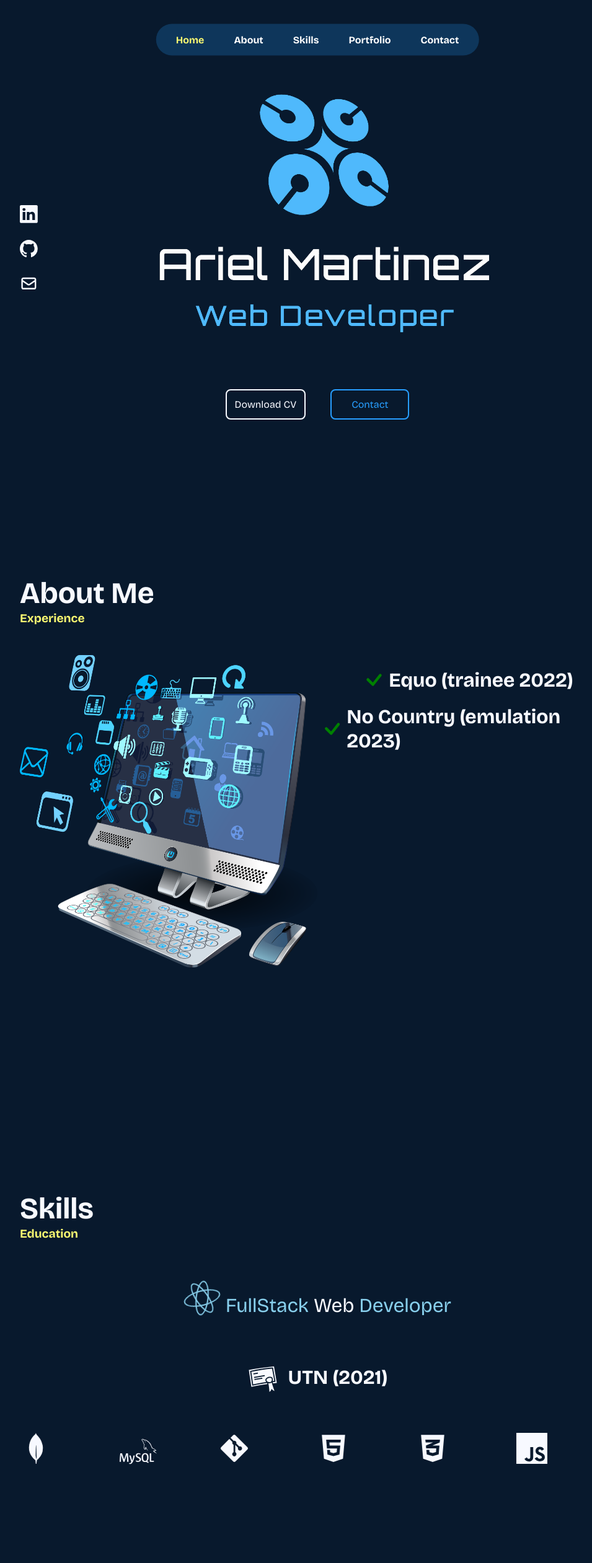
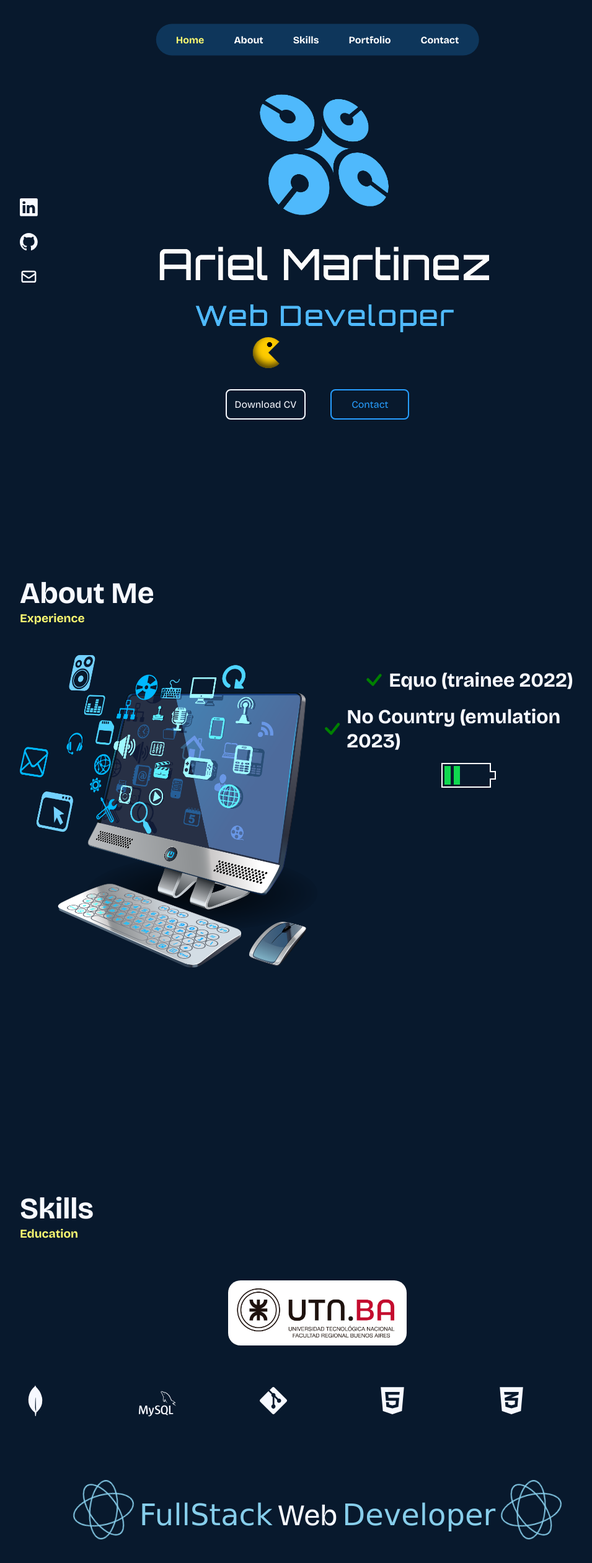
Before and after one commit to Arielstereo/Portfolio-React2023, a React (Vite) app: page / in a window 1280 px wide. Shown: the top 2522 px of the page at 62% size, without its empty margins (128-1083 px from the left). Built offline with nearby package versions, Linux system fonts and the light colour scheme.

Commit message:
add animations and image

```diff
--- a/src/components/about/About.jsx
+++ b/src/components/about/About.jsx
@@ -17,7 +17,11 @@ const About = () => {
               <BsCheck className="icon__li" />
               <h3>No Country (emulation 2023)</h3>
             </li>
+            <li>
+            <div className="loader_about"></div>
+            </li>
           </ul>
+
         </div>
       </div>
     </section>
--- a/src/components/about/about.css
+++ b/src/components/about/about.css
@@ -48,6 +48,38 @@ li {
 .about-img{
   width:50%;
   height: 90%;
+}
+
+.loader_about {
+  width: 80px;
+  height: 40px;
+  color: #10d84f;
+  border: 2px solid white;
+  border-right-color: transparent;
+  padding: 3px;
+  background:
+    repeating-linear-gradient(90deg,currentColor 0 10px,#0000 0 15px)
+    0/0% no-repeat content-box content-box;
+  position: relative;
+  animation: l5 2s infinite steps(6);
+}
+.loader_about::before {
+  content: "";
+  position: absolute;
+  top: -2px;
+  bottom: -2px;
+  left: 100%;
+  width: 10px;
+  background:
+    linear-gradient(
+        #0000   calc(50% - 7px),white 0 calc(50% - 5px),
+        #0000 0 calc(50% + 5px),white 0 calc(50% + 7px),#0000 0) left /100% 100%,
+    linear-gradient(white calc(50% - 5px),#0000        0 calc(50% + 5px),white 0) left /2px 100%,
+    linear-gradient(#0000        calc(50% - 5px),white 0 calc(50% + 5px),#0000        0) right/2px 100%;
+  background-repeat:no-repeat;
+}
+@keyframes l5 {
+    100% {background-size:120%}
 }
 
 
--- a/src/components/header/Header.jsx
+++ b/src/components/header/Header.jsx
@@ -11,11 +11,14 @@ const Header = () => {
         <motion.div
             initial={{ opacity: 0, scale: 0.5 }}
             animate={{ opacity: 1, scale: 1 }}
-            transition={{ ease: "easeOut", duration: 2 }}
+            transition={{ ease: "easeOut", duration: 5 }}
           className="img__container"
         >
           <img className="img" src={Dev} alt="Dev-img" />
         </motion.div>
+        <motion.div  initial={{ x: 0 }}
+        animate={{ x: 2000 }}
+        transition={{ ease: "easeOut", duration: 50 }} className="loader_pacman"></motion.div>
         <HeaderSocials />
         <HeaderBtn />
       </div>
--- a/src/components/header/HeaderBtn.jsx
+++ b/src/components/header/HeaderBtn.jsx
@@ -7,7 +7,7 @@ const HeaderBtn = () => {
       <motion.a
         initial={{ x: -500 }}
         animate={{ x: 0 }}
-        transition={{ ease: "easeOut", duration: 2 }}
+        transition={{ ease: "easeOut", duration: 3 }}
         whileHover={{
           scale: 1.2,
           textShadow: "0px 0px 8px rgb(255,255,255)",
@@ -22,7 +22,7 @@ const HeaderBtn = () => {
       <motion.a
         initial={{ x: 500 }}
         animate={{ x: 0 }}
-        transition={{ ease: "easeOut", duration: 2 }}
+        transition={{ ease: "easeOut", duration: 3 }}
         whileHover={{
           scale: 1.2,
           textShadow: "0px 0px 8px rgb(255,255,255)",
--- a/src/components/header/HeaderSocials.jsx
+++ b/src/components/header/HeaderSocials.jsx
@@ -8,7 +8,7 @@ const HeaderSocials = () => {
       <motion.a
         initial={{ x: -200 }}
         animate={{ x: 0 }}
-        transition={{ ease: "easeOut", duration: 2 }}
+        transition={{ ease: "easeOut", duration: 4 }}
         className="link__socials"
         href="https://www.linkedin.com/in/arielstereo/"
         target="_blank"
@@ -19,7 +19,7 @@ const HeaderSocials = () => {
       <motion.a
         initial={{ x: 200 }}
         animate={{ x: 0 }}
-        transition={{ ease: "easeOut", duration: 2 }}
+        transition={{ ease: "easeOut", duration: 4 }}
         className="link__socials"
         href="https://github.com/Arielstereo/"
         target="_blank"
@@ -30,7 +30,7 @@ const HeaderSocials = () => {
       <motion.a
         initial={{ y: 200 }}
         animate={{ y: 0 }}
-        transition={{ ease: "easeOut", duration: 2 }}
+        transition={{ ease: "easeOut", duration: 4 }}
         className="link__socials"
         href="mailto:arielstereo@msn.com"
       >
--- a/src/components/header/header.css
+++ b/src/components/header/header.css
@@ -47,7 +47,7 @@ header {
   gap: 1.2rem;
   position: absolute;
   left: 12;
-  bottom: 20rem;
+  top: 20rem;
 }
 
 .link__socials {
@@ -67,6 +67,24 @@ header {
 .img {
   width: 65%;
   object-fit: cover;
+}
+
+.loader_pacman {
+  position: absolute;
+  top: 68%;
+  left:100px;
+  width: 50px;
+  aspect-ratio: 1;
+  border-radius: 50%;
+  background:
+    radial-gradient(farthest-side,#000 98%,#0000) 55% 20%/8px 8px no-repeat,
+    #ffcc00;
+  box-shadow: 2px -6px 12px 0px inset rgba(0, 0, 0, 0.7);
+  animation: l4 .5s infinite steps(5) alternate;
+}
+@keyframes l4{
+    0% {clip-path: polygon(50% 50%,100%   0,100% 0,0 0,0 100%,100% 100%,100% 100%)}
+  100% {clip-path: polygon(50% 50%,100% 65%,100% 0,0 0,0 100%,100% 100%,100%  35%)}
 }
 
 @media screen and (max-width: 1024px)  {
--- a/src/components/skills/Skills.jsx
+++ b/src/components/skills/Skills.jsx
@@ -11,30 +11,27 @@ import {
   SiMysql,
   SiJavascript,
 } from "react-icons/si";
-import { GiDiploma } from "react-icons/gi";
 
 const Skills = () => {
   const settings = {
     dots: false,
     infinite: true,
-    speed: 800,
-    slidesToShow: 6,
+    speed: 1500,
+    slidesToShow: 5,
     slidesToScroll: 1,
     autoplay: true,
-    autoplaySpeed: 2000,
+    autoplaySpeed: 1000,
   };
   return (
     <section className="container" id="skills">
       <h2>Skills</h2>
+
       <h4>Education</h4>
       <div className="slider-container">
       <div>
-          <div className="title">
-          <div className="loader"></div>
-            <span className="span-1">FullStack</span> <span className="span-2">Web</span> <span className="span-3">Developer</span>
-          </div>
+
             <div className="description">
-            <GiDiploma size={50} /> <h3>UTN (2021)</h3>
+              <img className="img_utn" src="./utn_logo.jpg" alt="utn" />
             </div>
         </div>
         <Slider {...settings}>
@@ -67,6 +64,11 @@ const Skills = () => {
           </div>
         </Slider>
       </div>
+      <div className="title">
+          <div className="loader"></div>
+            <span className="span-1">FullStack</span> <span className="span-2">Web</span> <span className="span-3">Developer</span>
+            <div className="loader"></div>
+          </div>
     </section>
   );
 };
--- a/src/components/skills/skills.css
+++ b/src/components/skills/skills.css
@@ -5,7 +5,7 @@
 
 .slider-container {
   margin-top: 4rem;
-  margin-bottom: 10rem;
+  margin-bottom: 6rem;
 }
 
 .description{
@@ -15,9 +15,13 @@
   justify-content: center;
   margin-bottom: 4rem
 }
+.img_utn{
+  width: 30%;
+  border-radius: 20px;
+}
 .loader {
-  width: 60px;
-  height: 25px;
+  width: 100px;
+  height: 50px;
   border: 2px solid;
   box-sizing: border-box;
   border-radius: 50%;
@@ -44,4 +48,26 @@
 .span-1,
 .span-3{
   color:skyblue;
+  font-size: 3rem;
+  font-family: 'Lucida Sans', 'Lucida Sans Regular', 'Lucida Grande', 'Lucida Sans Unicode', Geneva, Verdana, sans-serif;
 }
+.span-2{
+  font-size:3rem
+}
+
+@media screen and (max-width: 600px) {
+  .img_utn{
+    width: 50%;
+  }
+  .span-1,
+.span-3{
+  color:skyblue;
+  font-size: 1.5rem;
+  font-family: 'Lucida Sans', 'Lucida Sans Regular', 'Lucida Grande', 'Lucida Sans Unicode', Geneva, Verdana, sans-serif;
+  padding-top: 8px;
+}
+.span-2{
+  font-size:1.5rem;
+  padding-top: 8px;
+}
+}
```
Also changed, not shown: public/utn_logo.jpg (added).
